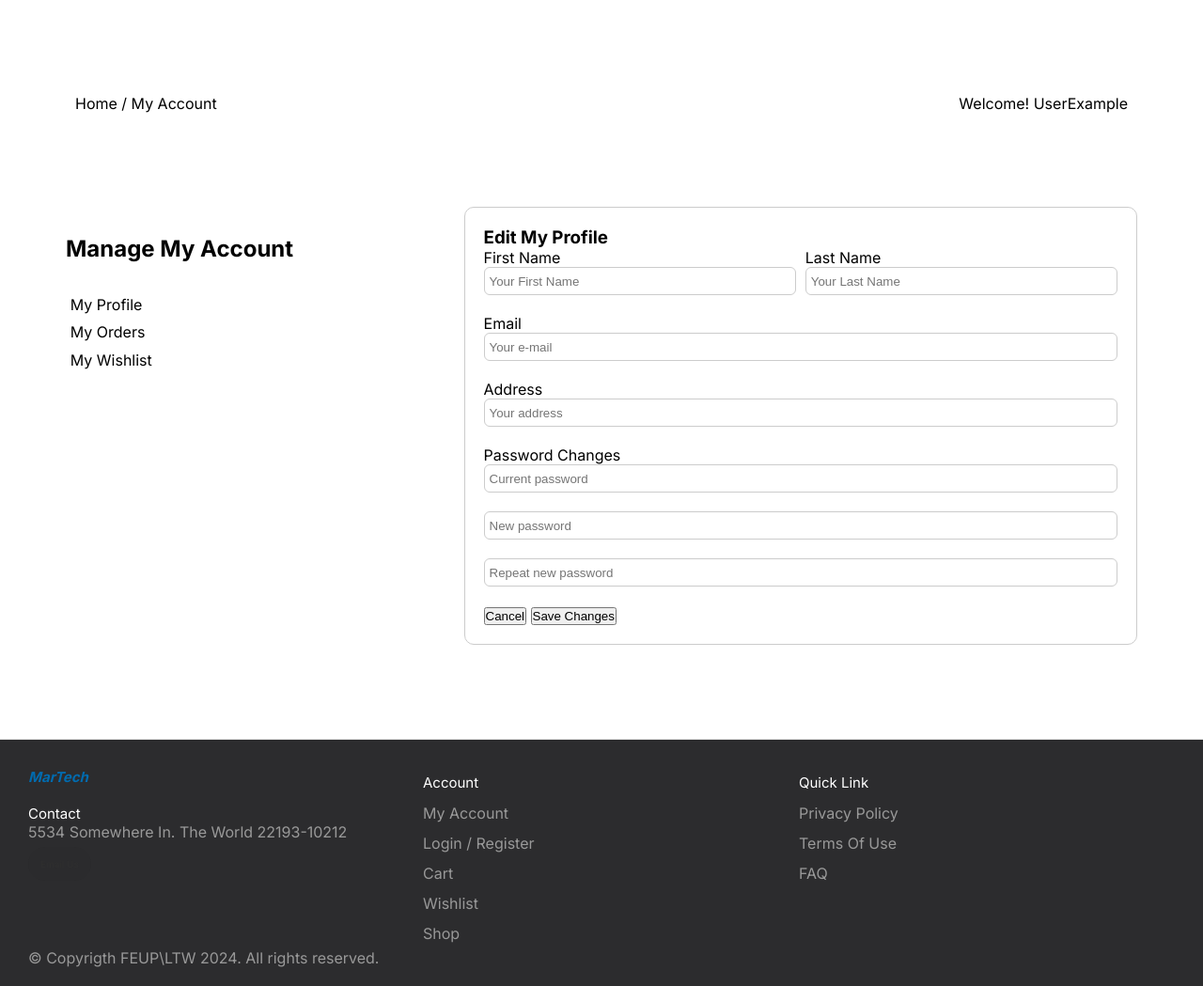
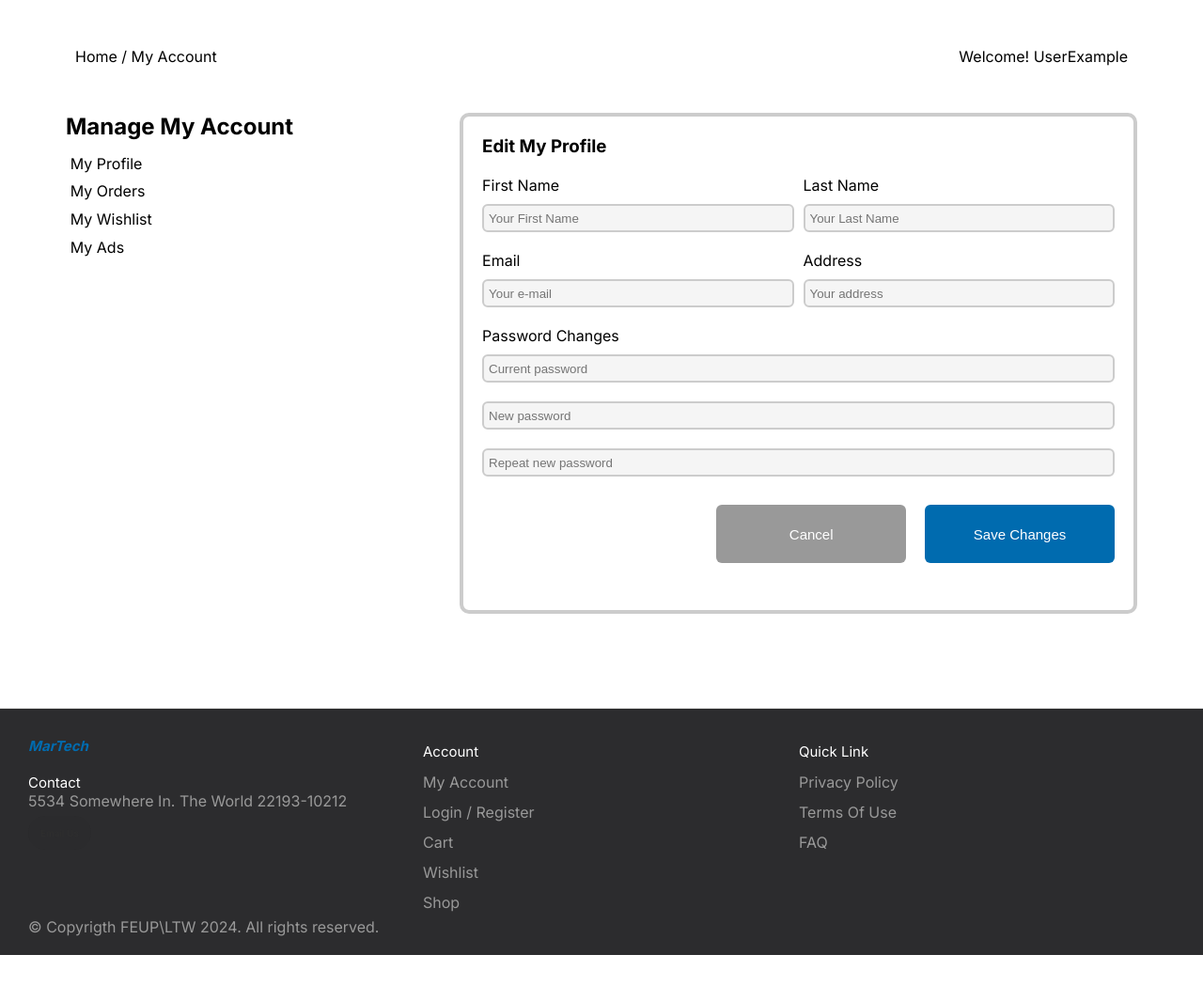
Before and after one commit to FEUP-LTW-2024/ltw-project-2024-ltw16g04, a PHP site: page /pages/profile.php in a window 1280 px wide. Shown: the part 152-1201 px from the top of the page at 94% size. After the commit the page ends 1168 px from the top, so only its background shows below. Run offline with PHP 8.4, Linux system fonts and the light colour scheme.

Commit message:
Profile page almost done

```diff
--- a/CSS/profile.css
+++ b/CSS/profile.css
@@ -7,7 +7,7 @@
     align-self: center;
     display: flex;
     justify-content:space-between;
-    margin: 10rem 0rem;
+    margin: 5rem 0rem;
     align-items: center;
     padding: 0rem 1rem;
   }
@@ -52,31 +52,82 @@
     color: #006BAF;
   }
   .profile_title{
-    margin: 3rem 0rem;
+    margin-bottom: 1rem;
   }
   .edit_profile{
-    border:solid 1px #ccc;
+    border:solid 4px #ccc;
     border-radius: 1rem;
     padding: 20px;
   }
   .edit_profile input{
     height: 30px;
     width: 100%;
-    border-radius: 6px;
-    border: 1px solid #ccc;
     width: 100%;
     margin-bottom: 20px;
+    margin-top: 10px;
     padding: 0.6em 0.5rem;
+    background-color: #F5F5F5;
+    border-radius: 6px;
+    border: 2px solid #ccc;
+  }
+  .password_change input:nth-last-child(-n+2) {
+    margin-top: 0;
+}
+  .profile_sub{
+    margin-bottom: 2rem;
   }
   .name {
     display: flex;
     flex-direction: row;
 }
-.input-wrapper {
+.input_wrapper_name {
     width: 100%;
     display: flex;
     flex-direction: column;
 }
+  .email{
+    display: flex;
+    flex-direction: row;
+  }
+.input_wrapper_email{
+    width: 100%;
+    display: flex;
+    flex-direction: column;
+}
+#input_email{
+  margin-right: 1rem;
+}
 #input_fname{
     margin-right: 1rem;
 }
+#save_changes{
+    width: 30%;
+    background-color: #006BAF;
+    font-size: 1.5rem;
+    color: white;
+    border: none;
+    border-radius: 6px;
+    padding: 1.5em 2.5rem;
+    cursor: pointer;
+    margin-top: 10px;
+    margin-bottom: 30px;
+    margin-left: 20px;
+}
+#cancel_button{
+    width: 30%;
+    background-color: #999;
+    font-size: 1.5rem;
+    color: white;
+    border: none;
+    border-radius: 6px;
+    padding: 1.5em 2.5rem;
+    cursor: pointer;
+    margin-top: 10px;
+    margin-bottom: 30px;
+}
+.finish_edit_profile{
+  display: flex;
+  flex-direction: row;
+  justify-content: end;
+
+}
--- a/actions/top_bar.php
+++ b/actions/top_bar.php
@@ -20,11 +20,11 @@ function drawHeader(){
     <img src="../images/logo-removebg-preview.png" alt="Martech logo" class="logo" width="75px";>
     <a href="menu copy.html" class="nav_logo">MarTech</a></div>
     <ul class="nav_list">
-      <li class="nav_item"><a href="/" class="nav_link">Home</a></li>
+      <li class="nav_item"><a href="../pages/menu.php" class="nav_link">Home</a></li>
       <li class="nav_item"><a href="#" class="nav_link">Sell</a></li>
       <li class="nav_item"><a href="#" class="nav_link">Products</a></li>
       <li class="nav_item">
-        <a href="/sign-up.html" class="nav_link">Account</a>
+        <a href="../pages/profile.php" class="nav_link">Account</a>
       </li>
     </ul>
     <div class="nav_items">
--- a/index.php
+++ b/index.php
@@ -1,3 +1,3 @@
 <?php
-  die(header('Location: pages/menu.php'));
+  die(header('Location: pages/profile.php'));
 ?>
--- a/pages/profile.php
+++ b/pages/profile.php
@@ -42,29 +42,32 @@
       <div class="account_selector">
         <a href="#" class="account_link">My Profile</a>
         <a href="#" class="account_link">My Orders</a>
-        <a href="#" class="account_link">My Wishlist</a>
+        <a href="wishlist.php" class="account_link">My Wishlist</a>
+        <a href="#" class="account_link">My Ads</a>
     </div>
     </div>
         <section class= "edit_profile">
           <h1 class="profile_sub">Edit My Profile</h2>
           <form action="" method="post">
                 <div class="name">
-                  <div class="input-wrapper" id="input_fname">
+                  <div class="input_wrapper_name" id="input_fname">
                     <label for="first-name">First Name</label>
                     <input type="text" name="fname" id="fname" placeholder="Your First Name">
                   </div>
-                  <div class="input-wrapper" id="input_lname">
+                  <div class="input_wrapper_name" id="input_lname">
                     <label for="last-name">Last Name</label>
                     <input type="text" name="f=lname" id="lname" placeholder="Your Last Name">
                   </div>
                 </div>
                 <div class="email">
+                  <div class="input_wrapper_email" id="input_email">
                     <label for="email">Email</label>
                     <input type="email" name="email" id="email" placeholder="Your e-mail">
-                </div>
-                <div class="address">
+                  </div>
+                  <div class="input_wrapper_email" id="input_address">
                     <label for="address">Address</label>
                     <input type="text" name="address" id="address" placeholder="Your address">
+                  </div>
                 </div>
                 <div class="password_change">
                   <label for="cur-password">Password Changes</label>
@@ -72,9 +75,10 @@
                   <input type="password" name="new_password" id="new_password" placeholder="New password">
                   <input type="password" name="rep_password" id="rep_password" placeholder="Repeat new password">
                 </div>
-                <div class="finish_edit_profile"></div>
-                <button id="cancel_button">Cancel</button>
-                <button id="">Save Changes</button>
+                <div class="finish_edit_profile">
+                  <button id="cancel_button">Cancel</button>
+                  <button id="save_changes">Save Changes</button>
+                </div>
             </form>
         </section>
   </section>
```
Also changed, not shown: pages/wishlist.php (renamed from pages/wishlist.html, +13 -102 lines).
